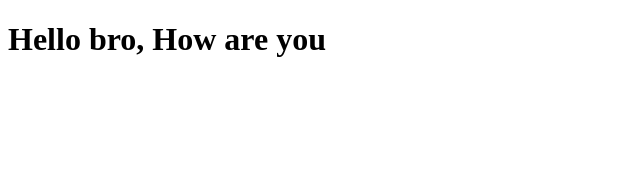
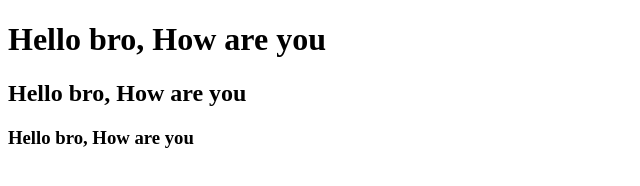
Before and after one commit to Benighter/Something, a plain HTML site: page index.html in a window 1280 px wide. Shown: the whole page, without its empty margins (0-640 px from the left). Drawn offline with Linux system fonts and the light colour scheme.

Commit message:
everything

```diff
--- a/index.html
+++ b/index.html
@@ -7,5 +7,7 @@
 </head>
 <body>
     <h1>Hello bro, How are you</h1>
+    <h2>Hello bro, How are you</h2>
+    <h3>Hello bro, How are you</h3>
 </body>
 </html>
--- a/style.css
+++ b/style.css
@@ -0,0 +1,5 @@
+body {
+    display: flex;
+    justify-content: center;
+    align-items: center;
+}
```
